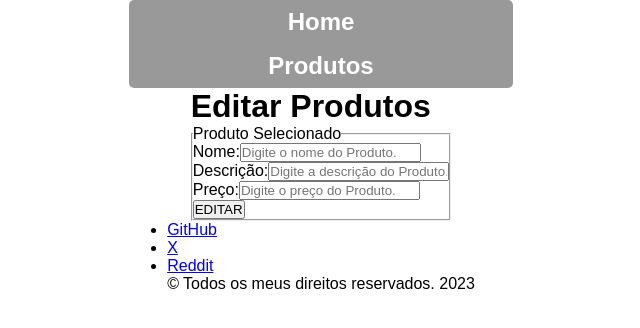
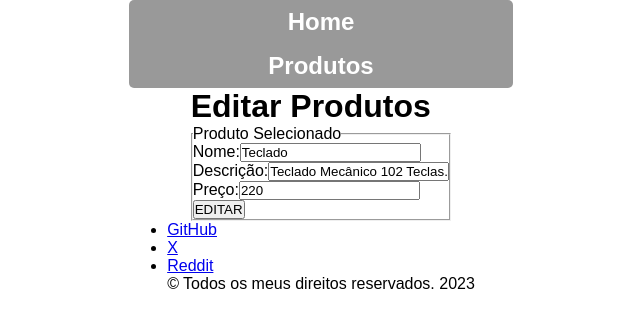
Before and after one commit to PedroPereiradosSantos37/spa-1ESPF, a React (Vite) app: page /editar/produtos/1 in a window 1280 px wide. Shown: the top 328 px of the page, without its empty margins (319-959 px from the left). Built offline with nearby package versions, Linux system fonts and the light colour scheme; data requests are answered from the project's data file.

Commit message:
1ª forma de input com UseState

```diff
--- a/src/components/Cabecalho/Cabecalho.scss
+++ b/src/components/Cabecalho/Cabecalho.scss
@@ -18,7 +18,7 @@
             transition: ease-out 300ms;
 
             &:hover{
-                background-color:#27ae60;
+                background-color:aqua;
             }
 
         }
--- a/src/main.jsx
+++ b/src/main.jsx
@@ -1,4 +1,4 @@
-import React from 'react'
+// import React from 'react'
 import ReactDOM from 'react-dom/client'
 import App from './App.jsx'
 
@@ -21,7 +21,5 @@ const router = createBrowserRouter([
 ]);
 
 ReactDOM.createRoot(document.getElementById('root')).render(
-  <React.StrictMode>
     <RouterProvider router={router}/>
-  </React.StrictMode>,
 )
--- a/src/routes/EditarProdutos.jsx
+++ b/src/routes/EditarProdutos.jsx
@@ -1,6 +1,5 @@
-// import React from 'react'
+import { useEffect, useState } from 'react';
 import { useParams } from 'react-router-dom'
-// import { ListaProduto } from '../components/ListaProdutos';
 
 export default function EditarProdutos() {
 
@@ -8,10 +7,19 @@ export default function EditarProdutos() {
 
     document.title = "Editar Produtos " + id;
 
-    //Criar uma estratégia para recuperar o produto na lista
-    // Utilizando o id
-    // const produtoRecuperadoPorId = ListaProduto.filter(item => item.id == parseInt(id));
-    // const produtoRecuperadoPorId = ListaProduto.filter(item => item.id == parseInt(id))[0];
+    const[produto, setProduto] = useState({});
+
+    //Criar uma estratégia para recuperar o produto da API-JSON com fetch, utilizando GET:
+
+    useEffect(()=>{
+
+      fetch(`http://localhost:5000/produtos/${id}`)
+      .then((response)=>response.json())
+      .then((response)=>  setProduto(response))
+      .catch(error=>console.log(error));
+
+    },[id]);
+
 
 
   return (
@@ -23,15 +31,15 @@ export default function EditarProdutos() {
                 <legend>Produto Selecionado</legend>
                 <div>
                   <label htmlFor="">Nome:</label>
-                  <input type="text" name="nome" placeholder="Digite o nome do Produto."/>
+                  <input type="text" name="nome" placeholder="Digite o nome do Produto." value= {produto.nome} onChange={(e)=> setProduto(e.target.value)}/>
                 </div>
                 <div>
                   <label htmlFor="">Descrição:</label>
-                  <input type="text" name="desc" placeholder="Digite a descrição do Produto."/>
+                  <input type="text" name="desc" placeholder="Digite a descrição do Produto." value= {produto.desc} onChange={(e)=> setProduto(e.target.value)}/>
                 </div>
                 <div>
                   <label htmlFor="">Preço:</label>
-                  <input type="text" name="preco" placeholder="Digite o preço do Produto."/>
+                  <input type="text" name="preco" placeholder="Digite o preço do Produto." value= {produto.preco} onChange={(e)=> setProduto(e.target.value)}/>
                 </div>
                 <div>
                   <button>EDITAR</button>
@@ -43,3 +51,26 @@ export default function EditarProdutos() {
     </div>
   )
 }
+
+
+// //1ª FORMA DE INPUT COM useState
+// <form>
+// <fieldset>
+//   <legend>Produto Selecionado</legend>
+//   <div>
+//     <label htmlFor="">Nome:</label>
+//     <input type="text" name="nome" placeholder="Digite o nome do Produto." value={produto.nome} onChange={(e)=> setProduto(e.target.value)}/>
+//   </div>
+//   <div>
+//     <label htmlFor="">Descrição:</label>
+//     <input type="text" name="desc" placeholder="Digite a descrição do Produto." value={produto.desc} onChange={(e)=> setProduto(e.target.value)}/>
+//   </div>
+//   <div>
+//     <label htmlFor="">Preço:</label>
+//     <input type="text" name="preco" placeholder="Digite o preço do Produto." value={produto.preco} onChange={(e)=> setProduto(e.target.value)}/>
+//   </div>
+//   <div>
+//     <button>EDITAR</button>
+//   </div>
+// </fieldset>
+// </form>
--- a/src/routes/Produtos.jsx
+++ b/src/routes/Produtos.jsx
@@ -1,26 +1,27 @@
-import {Link} from "react-router-dom"
+import { Link } from "react-router-dom";
 import { ListaProduto } from "../components/ListaProdutos";
-import style from './Produtos.module.css';
-import {AiTwotoneEdit as Editar} from "react-icons/ai";
+import style from "./Produtos.module.css";
+import {AiTwotoneEdit as Editar} from "react-icons/ai"
 import { useEffect, useState } from "react";
 
 export default function Produtos() {
   document.title = "Lista de Produtos";
 
-  const[listaProdutosApi, setListaProdutosApi] = useState([]);
+  const[listaProdutosApi,setListaProdutosApi] = useState([]);
 
   useEffect(()=>{
 
     //Realizando o Request
     fetch("http://localhost:5000/produtos")
-    //Recebendo o Respose e transformando em json
-    .then((response) => response.json())
+    //Recebendo o Response e transformando em json
+    .then((response)=> response.json())
     //Exibindo os dados no console
     .then((response)=> setListaProdutosApi(response))
     //Exibindo caso ocorra algum erro.
-    .catch(error=>console.log(error))
+    .catch(error=> console.log(error));
 
-  },[])
+  },[]);
+
 
   return (
     <div>
@@ -44,7 +45,7 @@ export default function Produtos() {
               <td>{item.nome}</td>
               <td>{item.desc}</td>
               <td>{item.preco}</td>
-              <td><Link to={`/editar/produtos/${item.id}`}><Editar/></Link></td>
+              <td><Link to={`/editar/produtos/${item.id}`}> <Editar/> </Link> </td>
             </tr>
           ))}
         </tbody>
```
